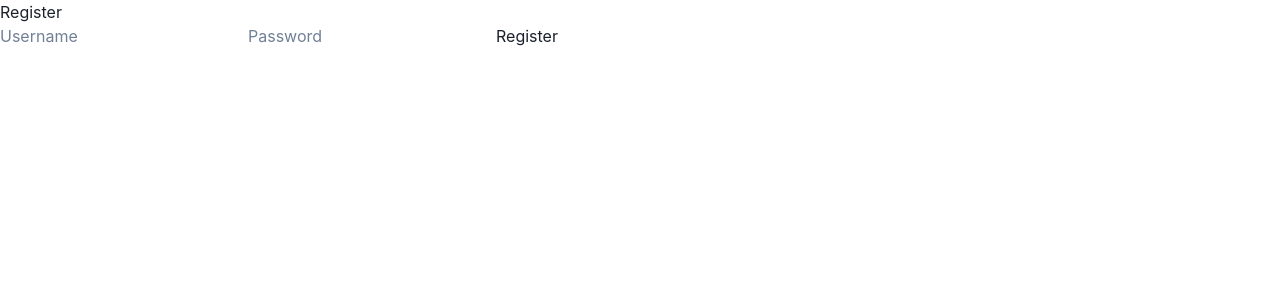
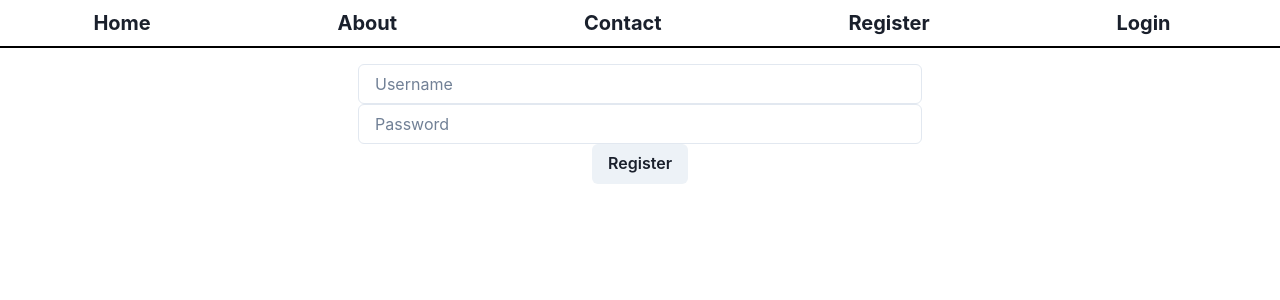
Before and after one commit to ahrimaz/reverse-wiki-how, a Next.js app: page /register in a window 1280 px wide. Shown: the top 300 px of the page. Built offline with nearby package versions, Linux system fonts and the light colour scheme.

Commit message:
Refactor RegisterPage and RegisterForm components, and update Navbar and RegisterForm error handling

```diff
--- a/app/register/page.tsx
+++ b/app/register/page.tsx
@@ -1,10 +1,14 @@
 import RegisterForm from '../../components/RegisterForm';
+import Navbar from '@/components/Navbar';
+import { Flex } from '@chakra-ui/react';
 
 export default function RegisterPage() {
   return (
-    <div>
-      <h1>Register</h1>
+    <>
+      <Navbar />
+      <Flex align="center" justify="center" p={4}>
       <RegisterForm />
-    </div>
+      </Flex>
+    </>
   );
 }
--- a/components/RegisterForm.tsx
+++ b/components/RegisterForm.tsx
@@ -1,6 +1,7 @@
 'use client'
 
 import { useState, ChangeEvent } from 'react';
+import { Input, Button, Box, Text } from '@chakra-ui/react';
 
 const RegisterForm: React.FC = () => {
     const [username, setUsername] = useState<string>('');
@@ -45,22 +46,24 @@ const RegisterForm: React.FC = () => {
     };
 
     return (
-    <div>
-      {errorMessage && <p style={{ color: 'red' }}>{errorMessage}</p>}
-      <input
+        <Box>
+            {errorMessage && <Text color="red">{errorMessage}</Text>}
+            <Input
                 type="text"
                 placeholder="Username"
                 value={username}
                 onChange={handleUsernameChange}
             />
-      <input
+            <Input
                 type="password"
                 placeholder="Password"
                 value={password}
                 onChange={handlePasswordChange}
             />
-      <button onClick={handleRegister}>Register</button>
-    </div>
+            <Button justifyContent="center" onClick={handleRegister} mx="auto" display="block">
+                Register
+            </Button>
+        </Box>
     );
 };
 
```
Lines whose indentation alone changed are shown as unchanged.
